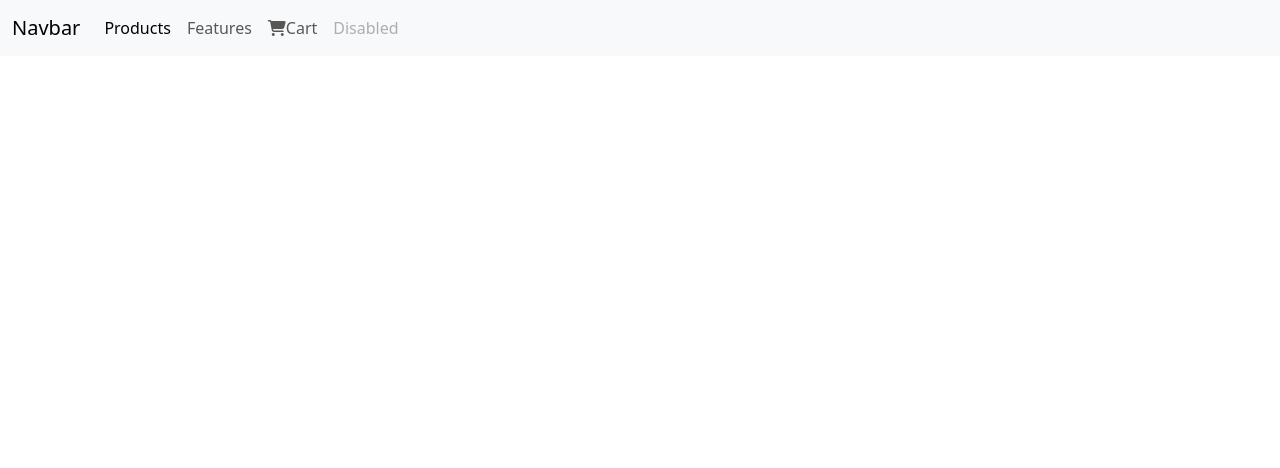
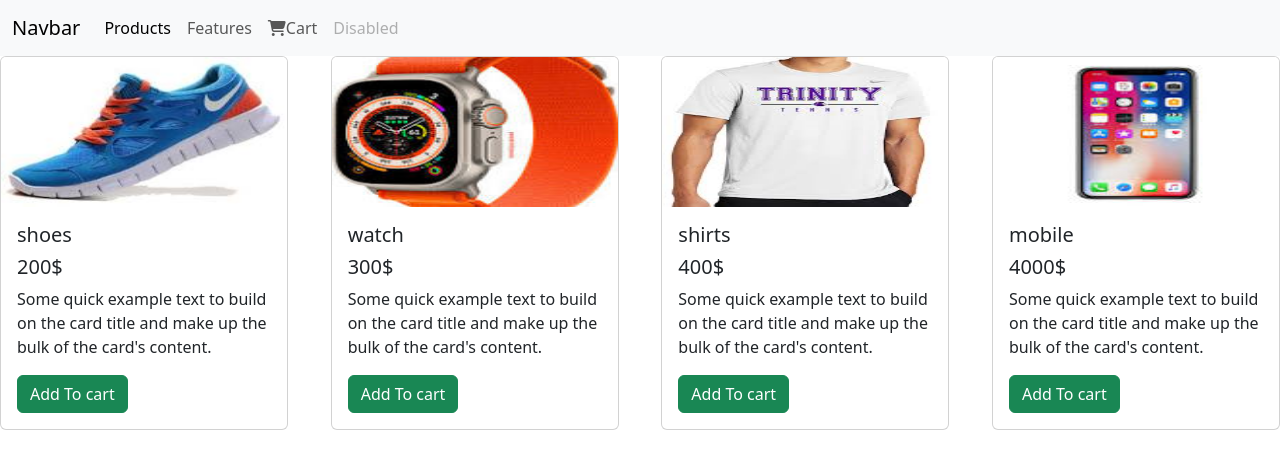
Before and after one commit to Mahrukh685/ecommerce, a plain HTML site: page index.html in a window 1280 px wide. Drawn offline with nearby package versions, Linux system fonts and the light colour scheme.

Commit message:
products

```diff
--- a/app.js
+++ b/app.js
@@ -1,22 +1,23 @@
-let parent=document.getElementById("parent")
-let index=0;
+let parent = document.getElementById("parent")
+let index = 0;
 
-function productmapping(){
-for(let i=0;i<products.length;i++){
-console.log(products[i])
+function productmapping() {
+   for (let i = 0; i < products.length; i++) {
+      console.log(products[i])
 
 
-let container=document.createElement("div")
-let prod_title=document.createElement("h3")
-prod_title.textContent=products[i].title;
-let prod_price=document.createElement("h3")
-prod_price.textContent=products[i].price;
-let prod_img=document.createElement("img")
-prod_img.src=products[i].url;
-container.appendChild=prod_title;
-container.appendChild=prod_price;
-container.appendChild=prod_img;
-parent.appendChild(container);
+
+      let container = `<div class="card" style="width: 18rem;">
+<img src=${products[i].url} class="card-img-top images " alt="...">
+<div class="card-body">
+  <h5 class="card-title">${products[i].title}</h5>
+  <h5 class="card-title">${products[i].price}$</h5>
+  <p class="card-text">Some quick example text to build on the card title and make up the bulk of the card's content.</p>
+  <a href="#" class="btn btn-success">Add To cart</a>
+</div>
+</div>`
+
+     parent.innerHTML+=container;
 
 
 
@@ -24,6 +25,6 @@ parent.appendChild(container);
 
 
 
-}
+   }
 }
 productmapping()
--- a/data.js
+++ b/data.js
@@ -3,25 +3,25 @@ const products = [
         id: 1,
         title: "shoes",
         price: 200 ,
-        url:"shoes.jpg",
+        url:"./images/shoe.jpg",
     },
     {
         id: 2,
         title: "watch",
         price: 300,
-        url:"/images/watch.jpg",
+        url:"./images/watch.jpg",
     },
     {
         id: 3,
         title: "shirts",
         price: 400,
-        url:"/images/shirt.jpg",
+        url:"./images/shirt.jpg",
     },
     {
         id: 4,
         title: "mobile",
         price: 4000,
-        url:"/mobile.jpg",
+        url:"./images/mobile.jpg",
     },
 
 ];
--- a/style.css
+++ b/style.css
@@ -1,7 +1,13 @@
-.parent{
+#parent{
     display:flex;
-    justify-content: center;
+
     justify-content: space-between;
     flex-direction: row;
+}
+
+
+.images{
+width:150px;
+height:150px;
 
 }
```
Also changed, not shown: index.html (line endings or trailing spaces).
